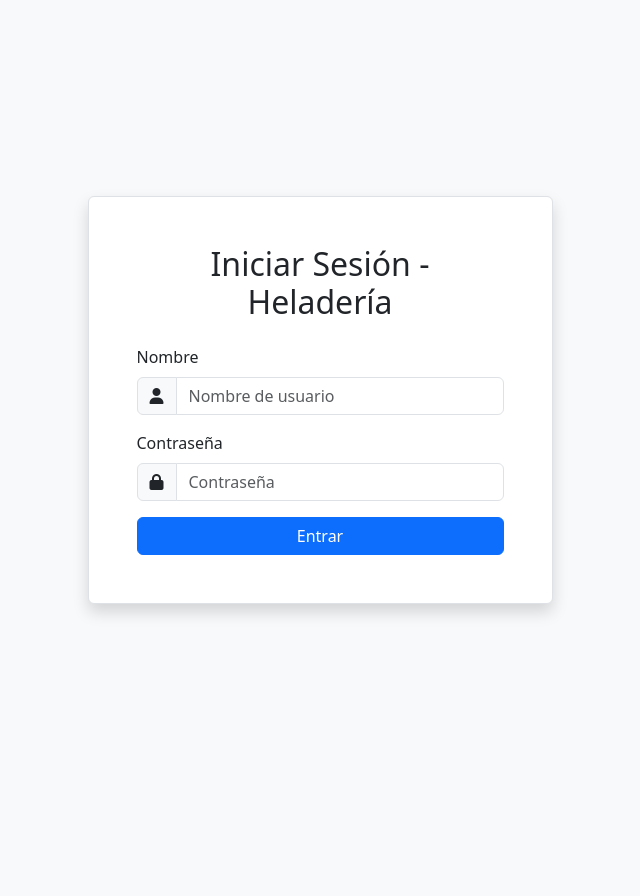
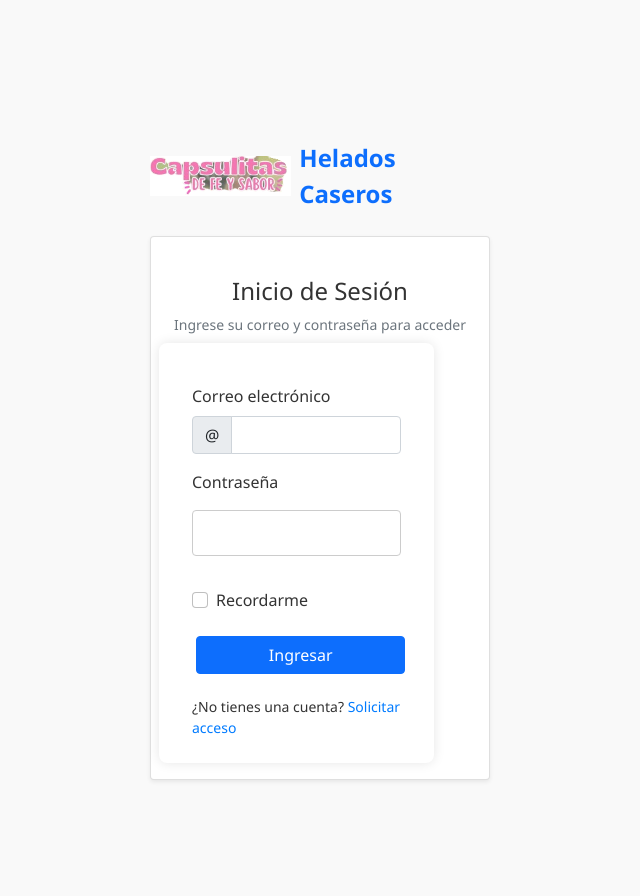
Before and after one commit to Victorrueda25/proyectoHeladeria, a PHP site: page / in a window 1280 px wide. Shown: the whole page, without its empty margins (320-960 px from the left). Before the commit the page ends 615 px from the top, so only its background shows below. Run offline with PHP 8.4, Linux system fonts and the light colour scheme; some libraries are stand-ins or nearby versions.

Commit message:
cambios al login, implementacion del home en desarrollo

```diff
--- a/controladores/login.controlador.php
+++ b/controladores/login.controlador.php
@@ -5,20 +5,17 @@
 class ControladorLogin {
 
     public static function ctrLoginUsuario() {
-        if (isset($_POST['usuario']) && isset($_POST['pers_contrasena'])) {
-            $usuario = $_POST['usuario'];
+        if (isset($_POST['pers_correo']) && isset($_POST['pers_contrasena'])) {
+            $usuario = $_POST['pers_correo'];
             $password = $_POST['pers_contrasena'];
 
-            // Buscar usuario en la BD
             $respuesta = ModeloRegistro::mdlObtenerUsuario('usuarios', $usuario);
 
             if ($respuesta) {
-                // Comparar directamente las contraseñas en texto plano (por ahora)
                 if ($password === $respuesta['pers_contrasena']) {
-                    session_start();
-                    $_SESSION['iniciarSesion'] = 'ok';
+                    $_SESSION['validarIngreso'] = 'ok';
                     $_SESSION['usuario'] = $respuesta['pers_nombre'];
-                    header('Location: index.php?paginas=menu');
+                    header('Location: index.php?paginas=home');
                     exit();
                 } else {
                     return "Contraseña incorrecta";
--- a/controladores/plantilla.controlador.php
+++ b/controladores/plantilla.controlador.php
@@ -1,23 +1,17 @@
 <?php
+
+
 
 class ControladorPlantilla
 {
     public function ctrMostrarPlantilla()
     {
-        session_start();
 
-        $error = null;
 
-        // Aquí sí se procesa el formulario POST
         if ($_SERVER['REQUEST_METHOD'] === 'POST') {
-            $error = ControladorLogin::ctrLoginUsuario();
+            ControladorLogin::ctrLoginUsuario();
         }
 
-        // Mostrar la vista correcta
-        if (isset($_SESSION['usuario'])) {
-            include "html/menu.html";
-        } else {
-            include "vistas/paginas/login.php";
-        }
+        include "vistas/plantilla.php";
     }
 }
--- a/html/login.html
+++ /dev/null
@@ -1,17 +0,0 @@
-<div class="mb-3">
-    <label for="nombre" class="form-label">Nombre</label>
-    <div class="input-group">
-        <span class="input-group-text"><i class="fas fa-user"></i></span>
-        <input type="text" id="nombre" name="usuario" class="form-control" placeholder="Nombre de usuario" required>
-    </div>
-</div>
-
-<div class="mb-3">
-    <label for="clave" class="form-label">Contraseña</label>
-    <div class="input-group">
-        <span class="input-group-text"><i class="fas fa-lock"></i></span>
-        <input type="password" id="clave" name="pers_contrasena" class="form-control" placeholder="Contraseña" required>
-    </div>
-</div>
-
-<button type="submit" class="btn btn-primary w-100">Entrar</button>
--- a/index.php
+++ b/index.php
@@ -11,5 +11,6 @@ require_once "controladores/plantilla.controlador.php";
 
 
 
+
 $plantilla = new ControladorPlantilla();
 $plantilla->ctrMostrarPlantilla();
--- a/modelos/usuarios.modelo.php
+++ b/modelos/usuarios.modelo.php
@@ -4,9 +4,9 @@
 class ModeloRegistro {
 
 static public function mdlObtenerUsuario($tabla, $usuario) {
-    $sql = "SELECT * FROM {$tabla} WHERE pers_nombre = :usuario OR pers_correo = :usuario LIMIT 1";
+    $sql = "SELECT * FROM {$tabla} WHERE pers_nombre = :usuarios OR pers_correo = :usuarios LIMIT 1";
     $stmt = Conexion::conectar()->prepare($sql);
-    $stmt->bindParam(":usuario", $usuario, PDO::PARAM_STR);
+    $stmt->bindParam(":usuarios", $usuario, PDO::PARAM_STR);
     $stmt->execute();
     $resultado = $stmt->fetch(PDO::FETCH_ASSOC);
     $stmt->closeCursor();
--- a/utils/autenticacion.php
+++ /dev/null
@@ -1,6 +0,0 @@
-<?php
-session_start();
-if (!isset($_SESSION['usuario'])) {
-    header("Location: ../index.php");
-    exit();
-}
--- a/vistas/paginas/login.php
+++ b/vistas/paginas/login.php
@@ -1,45 +1,90 @@
 <?php
+  if (!isset($_SESSION)) session_start();
 
-$error = "";
-if ($_SERVER["REQUEST_METHOD"] === "POST") {
-    $error = ControladorLogin::ctrLoginUsuario(); // Captura errores del controlador
-}
+  if (isset($_SESSION["validarIngreso"]) && $_SESSION["validarIngreso"] == "ok") return;
+    require_once "controladores/login.controlador.php";
+
+  // Capturar el mensaje de error si existe
+  $mensajeError = ControladorLogin::ctrLoginUsuario();
+
 ?>
-<!DOCTYPE html>
-<html lang="es">
 
-<head>
-    <meta charset="UTF-8">
-    <title>Login - Heladería</title>
+<main>
+  <div class="container">
 
-    <!-- Bootstrap 5 -->
-    <link href="https://cdn.jsdelivr.net/npm/bootstrap@5.3.3/dist/css/bootstrap.min.css" rel="stylesheet">
-    <script src="https://kit.fontawesome.com/e632f1f723.js" crossorigin="anonymous"></script>
-    <link rel="stylesheet" href="estilos/login.css">
-</head>
+    <section class="section register min-vh-100 d-flex flex-column align-items-center justify-content-center py-4">
+      <div class="container">
+        <div class="row justify-content-center">
+          <div class="col-lg-4 col-md-6 d-flex flex-column align-items-center justify-content-center">
 
-<body class="bg-light">
+            <!-- Logo del sistema -->
+            <div class="d-flex justify-content-center py-4">
+              <a href="index.php" class="logo d-flex align-items-center w-auto text-decoration-none">
+                <img src="bdimagenes/logoHeladeria.png" alt="Logo Heladería" style="height: 40px;">
+                <span class="d-none d-lg-block ms-2 fs-4 fw-bold text-primary">Helados Caseros</span>
+              </a>
+            </div>
 
-    <div class="container vh-100 d-flex align-items-center justify-content-center">
-        <div class="row w-100 justify-content-center">
-            <div class="col-md-5 bg-white p-5 border rounded shadow">
-                <form method="POST" action="/proyectoHeladeria/index.php?paginas=login">
-                    <h2 class="mb-4 text-center">Iniciar Sesión - Heladería</h2>
+            <div class="card shadow-sm">
 
-                    <?php if (!empty($error)): ?>
-                        <div class="alert alert-danger"><?= htmlspecialchars($error) ?></div>
-                    <?php endif; ?>
+              <div class="card-body">
 
-                    <?php
-                    // Cargar y mostrar el formulario HTML desde archivo externo
-                    $formulario = file_get_contents(__DIR__ . "/../../html/login.html");
-                    echo $formulario;
-                    ?>
+                <div class="pt-4 pb-2 text-center">
+                  <h5 class="card-title fs-4">Inicio de Sesión</h5>
+                  <p class="text-muted small">Ingrese su correo y contraseña para acceder</p>
+                </div>
+
+                <!-- Mensaje de error -->
+                <?php if (!empty($mensajeError)): ?>
+                  <div class="alert alert-danger text-center py-1 mb-2" role="alert">
+                    <?= $mensajeError ?>
+                  </div>
+                <?php endif; ?>
+
+                <!-- Formulario de inicio -->
+                <form class="row g-3 needs-validation" method="POST" novalidate>
+
+                  <div class="col-12">
+                    <label for="email" class="form-label">Correo electrónico</label>
+                    <div class="input-group has-validation">
+                      <span class="input-group-text" id="inputGroupPrepend">@</span>
+                      <input type="email" name="pers_correo" class="form-control" id="email" required autocomplete="username">
+                      <div class="invalid-feedback">Por favor, ingresa tu correo.</div>
+                    </div>
+                  </div>
+
+                  <div class="col-12">
+                    <label for="password" class="form-label">Contraseña</label>
+                    <input type="password" name="pers_contrasena" class="form-control" id="password" required autocomplete="current-password">
+                    <div class="invalid-feedback">Por favor, ingresa tu contraseña.</div>
+                  </div>
+
+                  <div class="col-12">
+                    <div class="form-check">
+                      <input class="form-check-input" type="checkbox" name="remember" value="true" id="rememberMe">
+                      <label class="form-check-label" for="rememberMe">Recordarme</label>
+                    </div>
+                  </div>
+
+                  <div class="col-12">
+                    <button class="btn btn-primary w-100" type="submit">Ingresar</button>
+                  </div>
+
+                  <div class="col-12">
+                    <p class="small mb-0">¿No tienes una cuenta? <a href="#">Solicitar acceso</a></p>
+                  </div>
+
                 </form>
+                <!-- Fin del formulario -->
+
+              </div>
             </div>
+
+          </div>
         </div>
-    </div>
+      </div>
 
-    <script src="https://cdn.jsdelivr.net/npm/bootstrap@5.3.3/dist/js/bootstrap.bundle.min.js"></script>
-</body>
-</html>
+    </section>
+
+  </div>
+</main>
--- a/vistas/plantilla.php
+++ b/vistas/plantilla.php
@@ -1,62 +1,51 @@
+<?php
+
+session_start();
+?>
+
+
 
 <!DOCTYPE html>
 <html lang="es">
+
 <head>
     <meta charset="UTF-8">
     <title>Heladería - Sistema</title>
-    <meta name="viewport" content="width=device-width, initial-scale=1.0">
+    <link href="https://cdn.jsdelivr.net/npm/bootstrap@5.0.2/dist/css/bootstrap.min.css" rel="stylesheet">
+    <script src="https://kit.fontawesome.com/e632f1f723.js" crossorigin="anonymous"></script>
+    <link rel="stylesheet" href="vistas/css/estilo.css">
+</head>
 
-    <!-- Bootstrap 5 -->
-    <link href="https://cdn.jsdelivr.net/npm/bootstrap@5.0.2/dist/css/bootstrap.min.css" rel="stylesheet"
-          integrity="sha384-EVSTQN3/azprG1Anm3QDgpJLIm9Nao0Yz1ztcQTwFspd3yD65VohhpuuCOmLASjC"
-          crossorigin="anonymous">
-
-    <!-- FontAwesome -->
-    <script src="https://kit.fontawesome.com/e632f1f723.js" crossorigin="anonymous"></script>
-
-    <!-- Estilos personalizados -->
-    <link rel="stylesheet" href="vistas/css/styles.css">
-</head>
 <body>
-
-    <?php include "html/menu.html"; ?>
-
-
 
     <div class="container-fluid">
         <div class="container py-5">
 
             <?php
-                // Validar si existe el parámetro "modulo" en la URL
-                if (isset($_GET["paginas"])) {
-
-                    // Listado de módulos válidos
-                    if (
-                        $_GET["paginas"] == "login" ||
-                        $_GET["paginas"] == "menu" ||
-                        $_GET["paginas"] == "ventas" ||
-                        $_GET["paginas"] == "inventario" ||
-                        $_GET["paginas"] == "reportes" ||
-                        $_GET["paginas"] == "salir"
-                    ) {
-                        include "paginas/" . $_GET["paginas"] . ".php";
-                    } else {
-                        include "paginas/error404.php";
+            if (isset($_SESSION['validarIngreso']) && $_SESSION['validarIngreso'] === 'ok') {
+                if (isset($_GET['paginas'])) {
+                    if ($_GET['paginas'] == 'home') {
+                        include "vistas/paginas/home.php";
+                    } elseif ($_GET['paginas'] == 'ventas') {
+                        include "vistas/paginas/ventas.php";
                     }
-
+                    // puedes agregar más rutas aquí
+                    else {
+                        echo "Página no encontrada";
+                    }
                 } else {
-                    // Cargar por defecto el módulo de ingreso
-                    include "paginas/login.php";
+                    include "vistas/paginas/home.php"; // vista por defecto si no se pasa 'paginas'
                 }
+            } else {
+                include "vistas/paginas/login.php";
+            }
             ?>
 
-<!-- Bootstrap JS -->
-<script src="https://cdn.jsdelivr.net/npm/bootstrap@5.0.2/dist/js/bootstrap.bundle.min.js"
-        integrity="sha384-MrcW6ZMFYlzcLA8Nl+NtUVF0sA7MsXsP1UyJoMp4YLEuNSfAP+JcXn/tWtIaxVXM"
-        crossorigin="anonymous"></script>
 
-    </div>
+        </div>
     </div>
 
+    <script src="https://cdn.jsdelivr.net/npm/bootstrap@5.0.2/dist/js/bootstrap.bundle.min.js"></script>
 </body>
+
 </html>
```
Also changed, not shown: html/ventas.html (deleted, +0 -73 lines), vistas/paginas/footer.php (added, +17 -0 lines), vistas/paginas/header.php (added, +35 -0 lines), vistas/paginas/home.php (added, +53 -0 lines), vistas/paginas/main.php (added, +46 -0 lines), vistas/paginas/menu.php (renamed from html/menu.html, +0 -24 lines), vistas/paginas/ventas.php (+55 -44 lines), .htaccess (added), html/inventario.html (deleted), html/reportes.html (deleted), utils/helpers.php (deleted).
